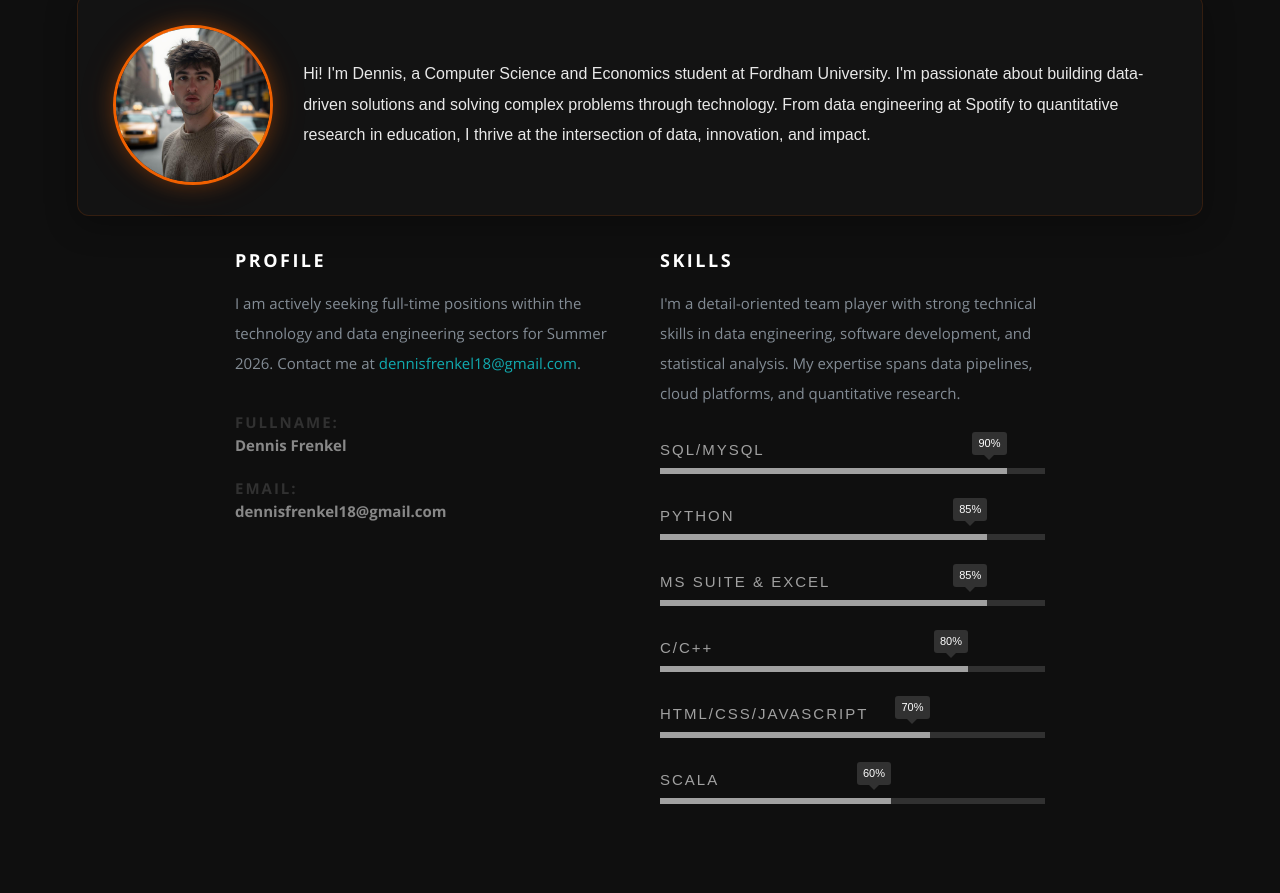
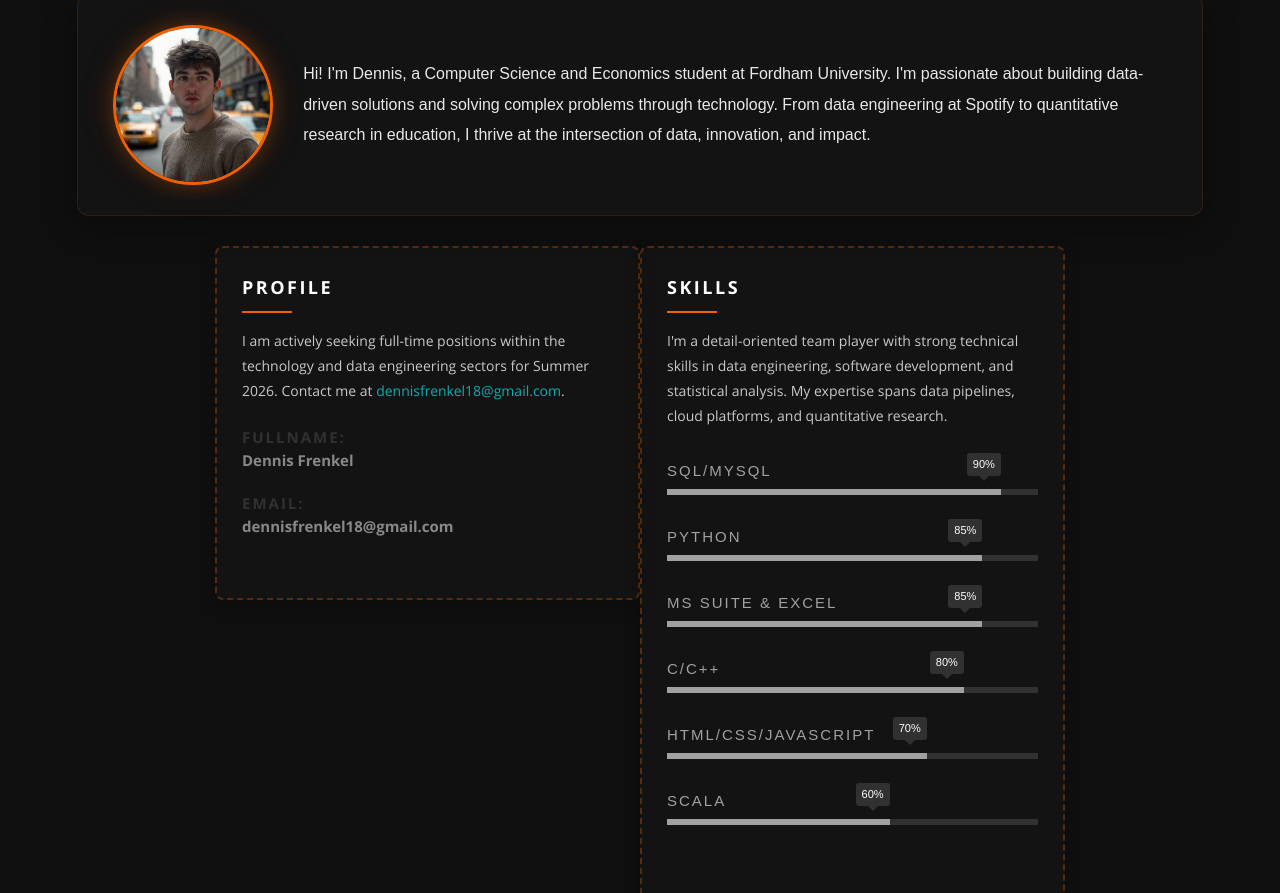
Before and after one commit to dennisfrenkel/Dennis-Frenkel-Website, a plain HTML site: page index.html in a window 1280 px wide. Shown: the part 925-1818 px from the top of the page. Drawn offline with nearby package versions, Linux system fonts and the light colour scheme.

Commit message:
Add stylish dashed rectangle borders to Profile and Skills sections

```diff
--- a/css/layout.css
+++ b/css/layout.css
@@ -338,6 +338,48 @@ ul#nav li.current a { color: #F06000; }
   border-radius: 2px;
 }
 
+
+/* Profile and Skills Boxes */
+.profile-box, .skills-box {
+  padding: 2.5rem;
+  border: 2px dashed rgba(240, 96, 0, 0.3);
+  border-radius: 8px;
+  background: rgba(255, 255, 255, 0.02);
+  transition: all 0.3s ease;
+  margin-bottom: 2rem;
+  box-shadow: 0 4px 16px rgba(0, 0, 0, 0.2);
+}
+
+.profile-box:hover, .skills-box:hover {
+  border-color: rgba(240, 96, 0, 0.5);
+  background: rgba(255, 255, 255, 0.04);
+  transform: translateY(-3px);
+  box-shadow: 0 8px 24px rgba(240, 96, 0, 0.15), 0 4px 16px rgba(0, 0, 0, 0.3);
+}
+
+.profile-box h3, .skills-box h3 {
+  color: #F06000;
+  margin-bottom: 1.5rem;
+  position: relative;
+  padding-bottom: 1rem;
+}
+
+.profile-box h3::after, .skills-box h3::after {
+  content: '';
+  position: absolute;
+  bottom: 0;
+  left: 0;
+  width: 50px;
+  height: 2px;
+  background: #F06000;
+}
+
+.profile-box p, .skills-box p {
+  color: #c8c8c8;
+  font-size: 1.4rem;
+  line-height: 1.8;
+  margin-bottom: 2rem;
+}
 
 .about-content {
   position: relative;
--- a/index.html
+++ b/index.html
@@ -122,7 +122,7 @@
 
       <div class="row about-content">
 
-         <div class="col-six tab-full">
+         <div class="col-six tab-full profile-box">
 
             <h3>Profile</h3>
             <p>I am actively seeking full-time positions within the technology and data engineering sectors for Summer 2026. Contact me at <a href="mailto:dennisfrenkel18@gmail.com">dennisfrenkel18@gmail.com</a>.</p>
@@ -141,7 +141,7 @@
 
          </div>
 
-         <div class="col-six tab-full">
+         <div class="col-six tab-full skills-box">
             <h3>Skills</h3>
             <p>I'm a detail-oriented team player with strong technical skills in data engineering, software development, and statistical analysis. My expertise spans data pipelines, cloud platforms, and quantitative research.</p>
 
```
